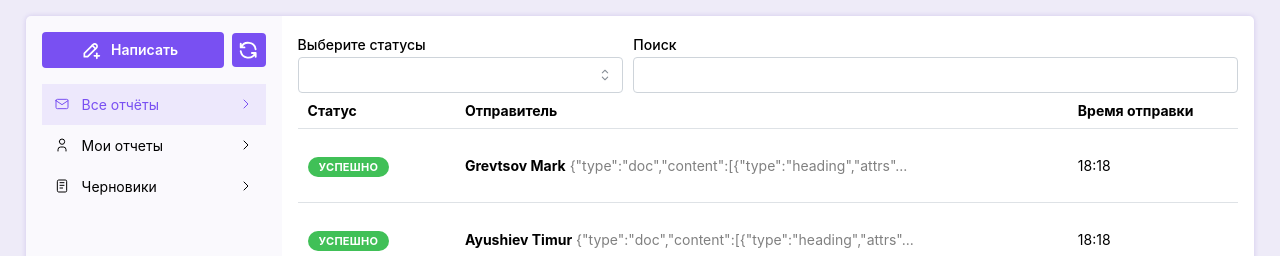
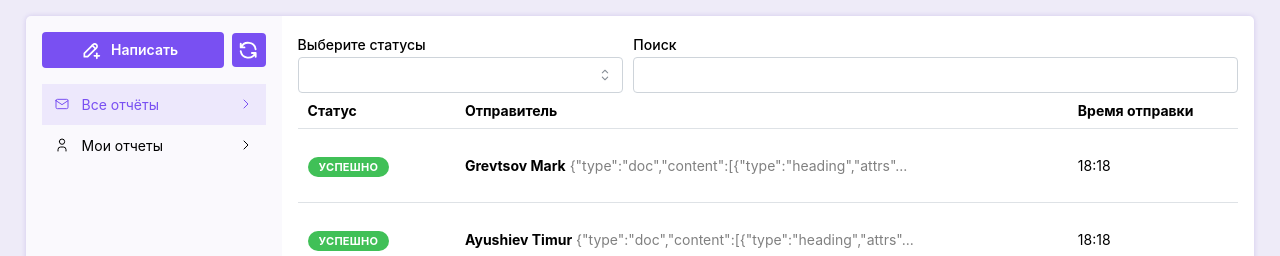
Before and after one commit to Tifftal/AtomHackFrontend, a React (Vite) app: page / in a window 1280 px wide. Shown: the top 256 px of the page. Built offline with nearby package versions, Linux system fonts and the light colour scheme.

Commit message:
added useState for SideBar

```diff
--- a/src/pages/Reports/index.tsx
+++ b/src/pages/Reports/index.tsx
@@ -12,10 +12,15 @@ import { Link } from "react-router-dom";
 export const Reports = () => {
   // TODO: Add getting data from stomp
   const [reports, setReports] = useState(REPORTS_MOCK as Props[]);
+  const [activeReport, setActiveReport] = useState<number>(0)
   const [searchParams, setSearchParams] = useState<SearchParams>({
     statuses: [],
     search: "",
   });
+
+  // TODO когда будем получать отчеты с бека, надо добавить фильтр по activeReport
+  // activeReport = 0 -- все отчеты
+  // activeReport = 1 -- мои отчеты
 
   const handleStatusChange = (statuses: string[]) => {
     const newStatuses: ReportStatus[] = [];
@@ -38,9 +43,10 @@ export const Reports = () => {
     setSearchParams({ ...searchParams, statuses: newStatuses });
   };
 
+
   return (
     <div className="reports">
-      <ReportSidebar />
+      <ReportSidebar setActiveReport={setActiveReport}/>
       <div className="reports-table">
         <div className="reports-table-filters">
           <MultiSelect
--- a/src/widget/ReportSidebar/ReportSidebar.tsx
+++ b/src/widget/ReportSidebar/ReportSidebar.tsx
@@ -2,13 +2,19 @@ import { ActionIcon, Button, NavLink } from "@mantine/core";
 import { IconPencilPlus, IconRefresh } from "@tabler/icons-react";
 import DraftReport from "../../feature/DraftReport";
 import { useState } from "react";
-import { NAV_LINK_LIST } from "./config";
+import { NAV_LINK_LIST, Props } from "./config";
 
 import s from "./ReportSidebar.module.scss";
 
-export const ReportSidebar = () => {
+export const ReportSidebar: React.FC<Props> = ({ setActiveReport }) => {
   const [isDraftOpen, setIsDraftOpen] = useState(false);
   const [active, setActive] = useState(0);
+
+  const handleSetActiveReport = (index: number) => {
+    setActive(index)
+    setActiveReport(index)
+    console.log(index)
+  }
 
   const items = NAV_LINK_LIST.map((item, index) => (
     <NavLink
@@ -19,7 +25,7 @@ export const ReportSidebar = () => {
       label={item.label}
       rightSection={item.rightSection}
       leftSection={<item.icon size="1rem" stroke={1.5} />}
-      onClick={() => setActive(index)}
+      onClick={() => handleSetActiveReport(index)}
       color="violet.6"
     />
   ));
--- a/src/widget/ReportSidebar/config.tsx
+++ b/src/widget/ReportSidebar/config.tsx
@@ -16,9 +16,8 @@ export const NAV_LINK_LIST = [
     label: "Мои отчеты",
     rightSection: <IconChevronRight size="1rem" stroke={1.5} />,
   },
-  {
-    icon: IconNotes,
-    label: "Черновики",
-    rightSection: <IconChevronRight size="1rem" stroke={1.5} />,
-  },
 ];
+
+export type Props = {
+  setActiveReport: Function
+}
```
